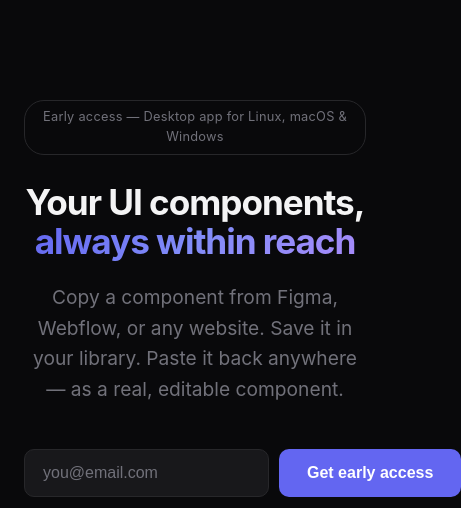
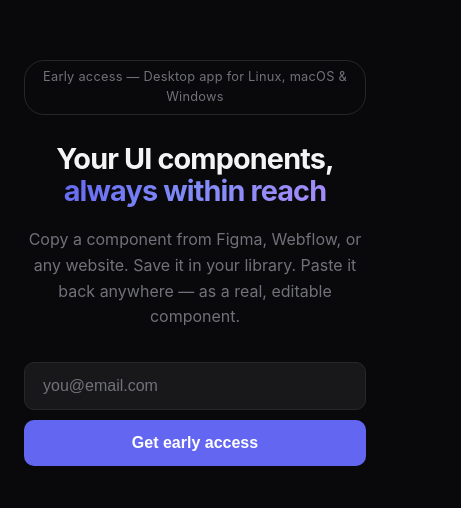
Before and after one commit to lexoyo/pastable-landing, a plain HTML site: page index.html in a window 390 px wide. Shown: the top 508 px of the page, 461 px wide, since content can reach past the window. Drawn offline with Linux system fonts and the light colour scheme.

Commit message:
Improve mobile layout: stacked form, smaller hero, reduced padding

```diff
--- a/index.html
+++ b/index.html
@@ -51,7 +51,17 @@ section h2{text-align:center;font-size:1.5rem;font-weight:600;margin-bottom:40px
 
 /* Steps */
 .step-grid{display:grid;grid-template-columns:repeat(3,1fr);gap:20px}
-@media(max-width:600px){.step-grid{grid-template-columns:1fr}}
+@media(max-width:600px){
+.hero{padding:60px 0 24px}
+.hero h1{font-size:1.8rem}
+.hero .sub{font-size:1rem;margin-bottom:32px}
+.form-wrap{flex-direction:column}
+.form-wrap button{width:100%}
+.step-grid{grid-template-columns:1fr}
+.tool-list{gap:20px}
+section{padding:40px 0}
+.cta-bottom{padding:32px 0 60px}
+}
 .step{background:var(--card);border:1px solid var(--border);border-radius:14px;padding:28px 24px;text-align:center}
 .step-num{display:inline-flex;align-items:center;justify-content:center;width:36px;height:36px;border-radius:50%;background:var(--accent);color:#fff;font-weight:700;font-size:.85rem;margin-bottom:16px}
 .step h3{font-size:1rem;margin-bottom:8px}
```
